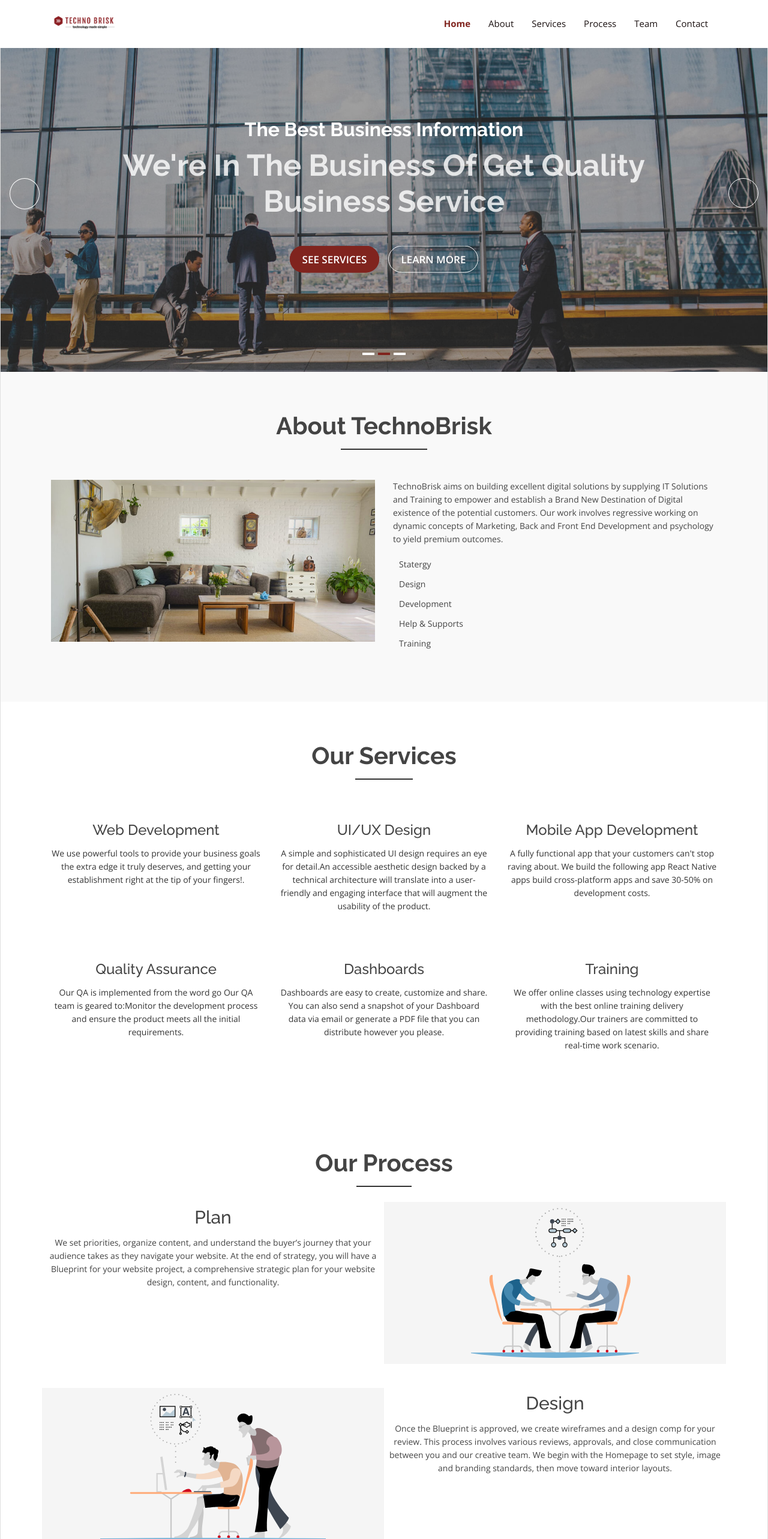
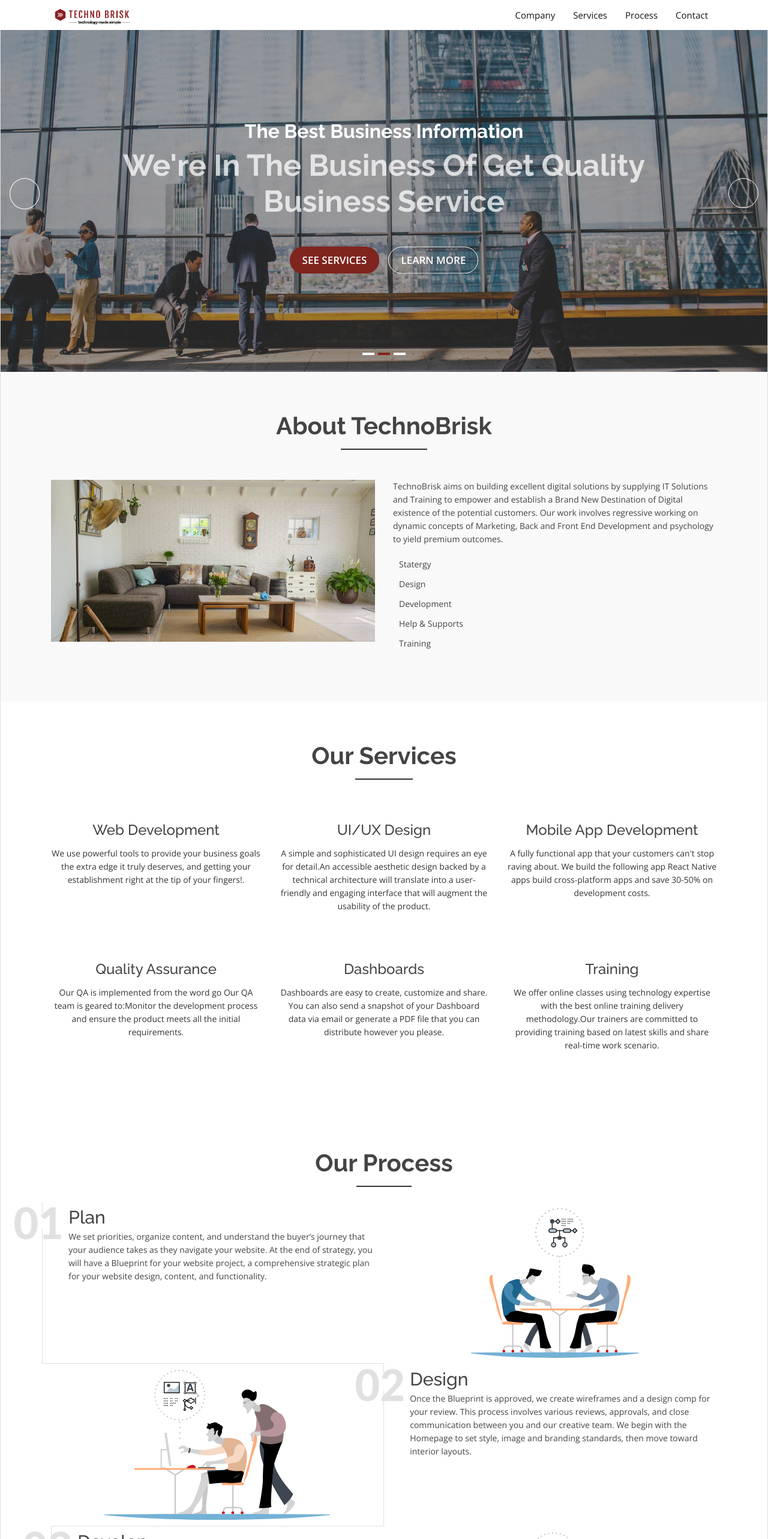
Before and after one commit to KirtiBihari/technoBriskWebsite, a React (Create React App) app: page / in a window 1280 px wide. Shown: the top 2566 px of the page at 60% size. Built offline with nearby package versions, Linux system fonts and the light colour scheme; some icons are missing.

Commit message:
Update process  Styling

```diff
--- a/src/components/Header/Header.js
+++ b/src/components/Header/Header.js
@@ -17,11 +17,11 @@ const Header = (props) => {
 
             <nav className="nav-menu d-none d-lg-block">
               <ul>
-                <li className="active"><a href="#home">Home</a></li>
-                <li><a href="#about">About</a></li>
+                {/* <li className="active"><a href="#home">Home</a></li> */}
+                <li><a href="#about">Company</a></li>
                 <li><a href="#services">Services</a></li>
                 <li><a href="#process">Process</a></li>
-                <li><a href="#team">Team</a></li>
+                {/* <li><a href="#team">Team</a></li> */}
                 {/* <li><a href="#portfolio">Portfolio</a></li>
                 <li><a href="#blog">Blog</a></li> */}
                 {/* <li className="drop-down"><a href="">Drop Down</a>
--- a/src/components/OurProcess/OurProcess.js
+++ b/src/components/OurProcess/OurProcess.js
@@ -15,27 +15,31 @@ const OurProcess = (props) => {
             name: 'Plan',
             desc: `We set priorities, organize content, and understand the buyer’s journey that your audience takes as they navigate your website. At the end of strategy, you will have a Blueprint for your website project, a comprehensive strategic plan for your website design, content, and functionality.`,
             imgUrl: processImg1,
-            contentAlign: 'left'
+            contentAlign: 'left',
+            processNo: '01'
         },
         {
             name: 'Design',
             desc: `Once the Blueprint is approved, we create wireframes and a design comp for your review. This process involves various reviews, approvals, and close communication between you and our creative team. We begin with the Homepage to set
             style, image and branding standards, then move toward interior layouts.`,
             imgUrl:processImg2,
-            contentAlign: 'right'
+            contentAlign: 'right',
+            processNo: '02'
         },
         {
             name: 'Develop',
             desc: `With the blueprint & design comps as our guide, the development team begins to create your website with the state of the earth tools. Our entire team works to add content, final design elements, review, & test your website
             for quality.`,
             imgUrl:processImg3,
-            contentAlign: 'left'
+            contentAlign: 'left',
+            processNo: '03'
         },
         {
             name: 'Deploy',
             desc: `After testing and review, we present your new website. Upon your approval, your website will be launched, promoted and optimized for search engines such as Google & Bing.`,
             imgUrl:processImg4,
-            contentAlign: 'right'
+            contentAlign: 'right',
+            processNo: '04'
         }
     ]
 
@@ -52,14 +56,15 @@ const OurProcess = (props) => {
                 <div className="row text-center">
                     { processList && processList.length > 0
                         ? processList.map(item => (
-                            <div className={`process-block container d-flex w-100 ${item.contentAlign === 'left' ? 'flex-row' : 'flex-row-reverse'}`}>
-                                <div className='desc-content'>
+                            <div className={`process-block container d-flex w-100 ${item.contentAlign === 'left' ? 'flex-row ' : 'flex-row-reverse'}`}>
+                                <div className={`desc-content ${item.contentAlign === 'left' ? 'border-lg-left border-lg-bottom border-300' : ''}`}>
+                                    <span class="process-item-number">{item.processNo}</span>
                                     <h3>{item.name}</h3>
                                     <p>
                                         {item.desc}
                                     </p>
                                 </div>
-                                <div className='img-content'>
+                                <div className={`img-content ${item.contentAlign !== 'left' ? 'border-lg-right border-lg-bottom border-300' : ''}`}>
                                     <img src={item.imgUrl} alt="" />
                                 </div>
                             </div>))
--- a/src/components/OurProcess/OurProcess.scss
+++ b/src/components/OurProcess/OurProcess.scss
@@ -1,33 +1,70 @@
 .process-block {
     justify-content: space-between;
-    padding: 20px 0;
     .desc-content{
         width: 100%;
         padding: 10px 5px;
+        position: relative;
+        h3, p {
+            text-align: left;
+            margin-bottom: 5px;
+        }
     }
     .img-content {
         width: 100%;
-        background-color: #f5f5f5;
+        background-color: transparent;
         padding: 10px 5px;
         img {
             height: 250px;
         }
     }
+    .process-item-number {
+        position: absolute;
+        color: #e1e1e1;
+        left: 0;
+        top: 0;
+        -webkit-transform: translate(-58%, 105%);
+        -ms-transform: translate(-58%, 105%);
+        transform: translate(-58%, 105%);
+        font-family: Lato,-apple-system,BlinkMacSystemFont,"Segoe UI",Roboto,"Helvetica Neue",Arial,sans-serif,"Apple Color Emoji","Segoe UI Emoji","Segoe UI Symbol";
+        font-weight: 800;
+        background-color: #fff;
+        font-size: 4.5rem;
+    }
+}
+.process-block:first-child {
+    padding: 20px 0 0 0;
 }
 
 @media (min-width: 1024px) {
     .process-block {
         .desc-content{
             width: 50%;
-            padding: 10px 5px;
+            padding-left: 2.7rem !important;
         }
         .img-content {
             width: 50%;
-            background-color: #f5f5f5;
+            background-color: transparent;
             padding: 10px 5px;
             img {
                 height: 250px;
             }
+        }
+        .border-lg-bottom {
+            border-bottom: 1px solid #e1e1e1!important;
+        }
+        .border-lg-left {
+            border-left: 1px solid #e1e1e1!important;
+        }
+        .border-lg-right {
+            border-right: 1px solid #e1e1e1!important;
+        }
+        .border-300 {
+            border-color: #e1e1e1!important;
+        }
+    }
+    .process-block:last-child {
+        .img-content {
+            border-bottom: 0 !important;
         }
     }
 }
--- a/src/styles/style.scss
+++ b/src/styles/style.scss
@@ -224,18 +224,18 @@ div#preloader {
 # Header
 --------------------------------------------------------------*/
 #header {
-  height: 80px;
+  height: 50px;
   transition: all 0.5s;
   z-index: 997;
   transition: all 0.5s;
-  padding: 20px 0;
+  padding: 6px 0;
   background: #ffffff;
 }
 
 #header.header-scrolled {
   background: #ffffff;
-  height: 60px;
-  padding: 10px 0;
+  height: 50px;
+  padding: 6px 0;
   box-shadow: 0px 0 4px #afafaf;
 }
 
@@ -259,7 +259,7 @@ div#preloader {
 #header .logo img {
   padding: 0;
   margin: 0;
-  max-height: 40px;
+  max-height: 50px;
 }
 
 @media (max-width: 768px) {
@@ -2737,3 +2737,17 @@ span.email-notes {
     padding: 0;
   }
 }
+
+.process-item-number {
+  position: absolute;
+  color: #e1e1e1;
+  left: 0;
+  top: 0;
+  -webkit-transform: translate(-52%, 56%);
+  -ms-transform: translate(-52%, 56%);
+  transform: translate(-52%, 56%);
+  font-family: Lato,-apple-system,BlinkMacSystemFont,"Segoe UI",Roboto,"Helvetica Neue",Arial,sans-serif,"Apple Color Emoji","Segoe UI Emoji","Segoe UI Symbol";
+  font-weight: 800;
+  background-color: #fff;
+  font-size: 4.2em;
+}
```
